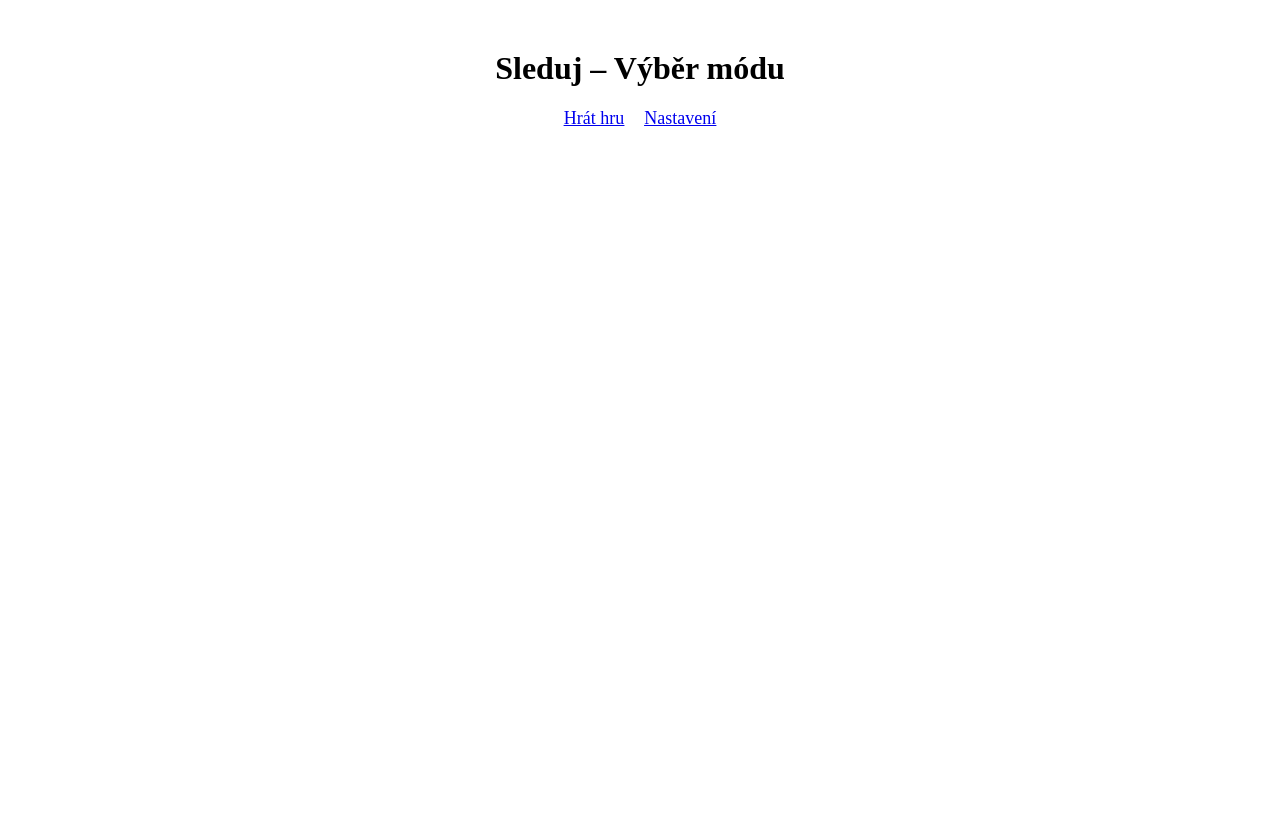
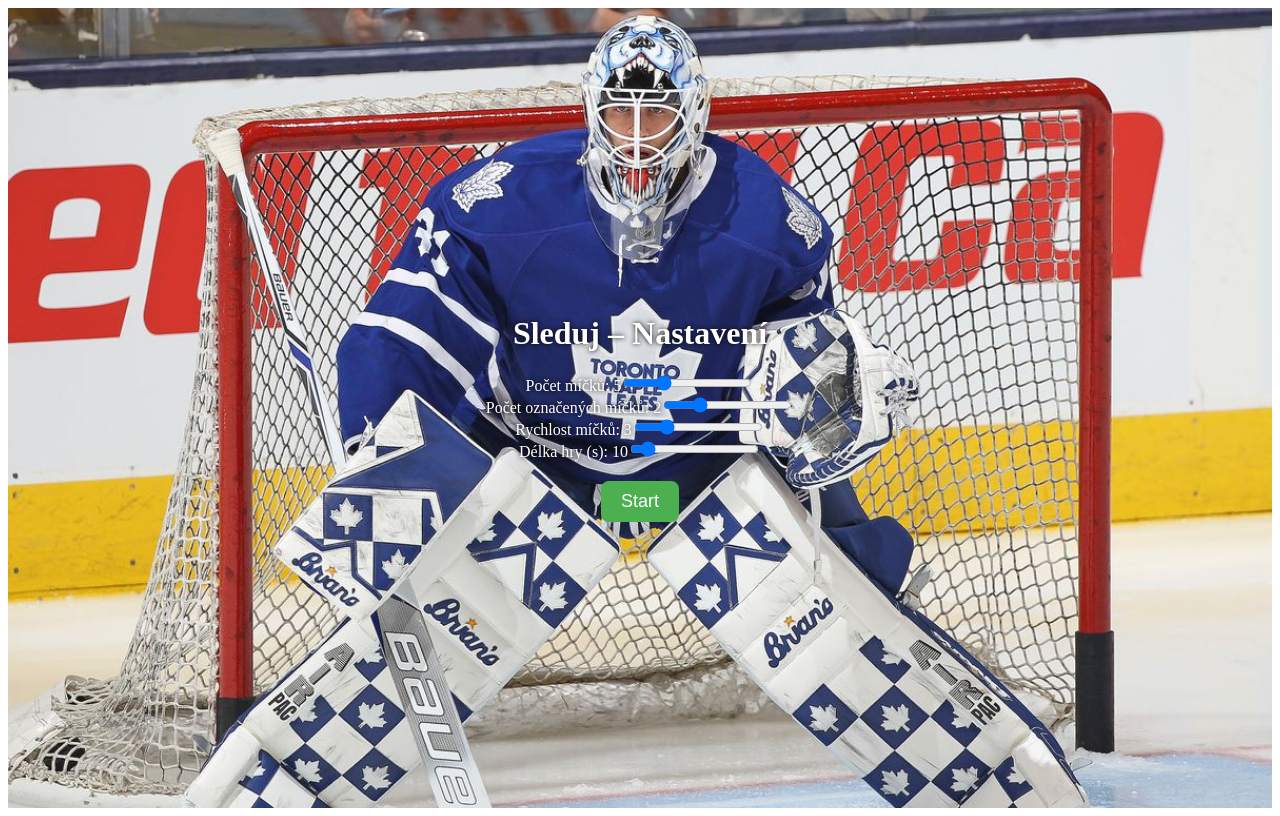
Before and after one commit to RJ96/rj96-app, a Next.js app: page /sleduj in a window 1280 px wide. Built offline with nearby package versions, Linux system fonts and the light colour scheme.

Commit message:
Přidán sleduj/index.js a další změny

```diff
--- a/pages/sleduj/index.js
+++ b/pages/sleduj/index.js
@@ -1,21 +1,105 @@
-import Link from "next/link";
+import { useRouter } from "next/router";
+import React, { useState } from "react";
 
-export default function SledujIndex() {
+const SledujSettings = () => {
+  const router = useRouter();
+
+  // Nastavení hry
+  const [totalBalls, setTotalBalls] = useState(5);
+  const [markedCount, setMarkedCount] = useState(2);
+  const [speed, setSpeed] = useState(3);
+  const [duration, setDuration] = useState(10);
+
+  const startGame = () => {
+    // Navigace do hry s parametry v query stringu
+    router.push({
+      pathname: "/sleduj/hra",
+      query: { totalBalls, markedCount, speed, duration },
+    });
+  };
+
   return (
-    <div style={{ textAlign: "center", marginTop: 50 }}>
-      <h1>Sleduj – Výběr módu</h1>
-      <div style={{ marginTop: 20 }}>
-        <Link href="/sleduj/hra">
-          <a style={{ marginRight: 20, fontSize: 18, textDecoration: "underline", cursor: "pointer" }}>
-            Hrát hru
-          </a>
-        </Link>
-        <Link href="/sleduj/nastaveni">
-          <a style={{ fontSize: 18, textDecoration: "underline", cursor: "pointer" }}>
-            Nastavení
-          </a>
-        </Link>
-      </div>
+    <div
+      style={{
+        height: "100vh",
+        backgroundImage: `url("/goalie.jpg")`,
+        backgroundSize: "cover",
+        backgroundPosition: "center",
+        display: "flex",
+        flexDirection: "column",
+        alignItems: "center",
+        justifyContent: "center",
+        color: "white",
+        textShadow: "0 0 5px black",
+      }}
+    >
+      <h1>Sleduj – Nastavení</h1>
+
+      <label>
+        Počet míčků: {totalBalls}
+        <input
+          type="range"
+          min={3}
+          max={10}
+          value={totalBalls}
+          onChange={(e) => {
+            const val = Number(e.target.value);
+            setTotalBalls(val);
+            if (markedCount > val) setMarkedCount(val);
+          }}
+        />
+      </label>
+
+      <label>
+        Počet označených míčků: {markedCount}
+        <input
+          type="range"
+          min={1}
+          max={totalBalls}
+          value={markedCount}
+          onChange={(e) => setMarkedCount(Number(e.target.value))}
+        />
+      </label>
+
+      <label>
+        Rychlost míčků: {speed}
+        <input
+          type="range"
+          min={1}
+          max={10}
+          value={speed}
+          onChange={(e) => setSpeed(Number(e.target.value))}
+        />
+      </label>
+
+      <label>
+        Délka hry (s): {duration}
+        <input
+          type="range"
+          min={5}
+          max={60}
+          value={duration}
+          onChange={(e) => setDuration(Number(e.target.value))}
+        />
+      </label>
+
+      <button
+        style={{
+          marginTop: 20,
+          padding: "10px 20px",
+          fontSize: 18,
+          cursor: "pointer",
+          borderRadius: 8,
+          border: "none",
+          backgroundColor: "#4CAF50",
+          color: "white",
+        }}
+        onClick={startGame}
+      >
+        Start
+      </button>
     </div>
   );
-}
+};
+
+export default SledujSettings;
--- a/pages/sleduj/nastaveni.js
+++ b/pages/sleduj/nastaveni.js
@@ -6,7 +6,7 @@ const Nastaveni = () => {
   const [settings, setSettings] = useState({
     totalBalls: 5,
     markedCount: 2,
-    speed: 3,
+    speed: 5,
     duration: 10,
   });
 
```
Also changed, not shown: pages/najdi/hra.js (+34 -11 lines), pages/sleduj/hra.js (+117 -65 lines).
